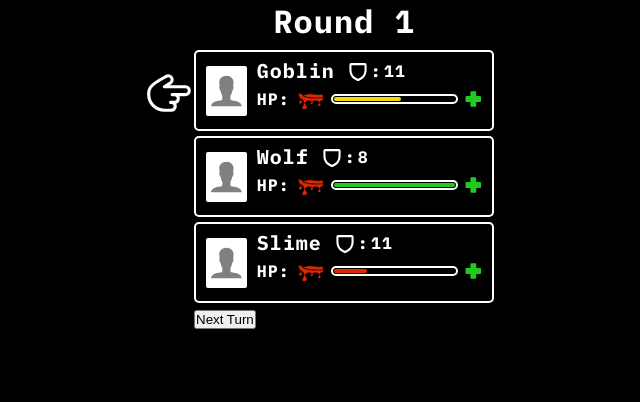
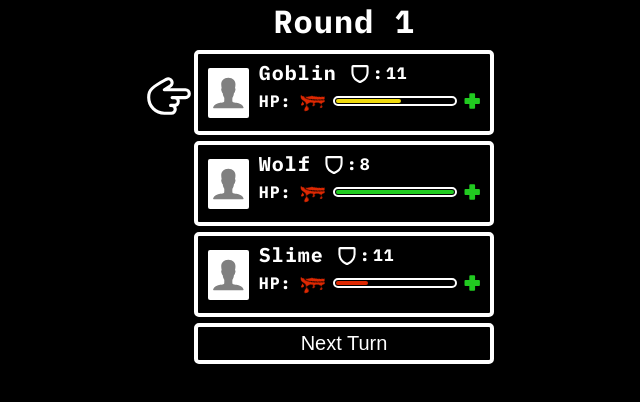
Before and after one commit to dreniff3/Combat-Tracker, a React (Vite) app in the folder frontend/: page / in a window 1280 px wide. Shown: the top 402 px of the page, without its empty margins (296-936 px from the left). Built offline with nearby package versions, Linux system fonts and the light colour scheme.

Commit message:
Add styles for button

```diff
--- a/frontend/src/index.css
+++ b/frontend/src/index.css
@@ -47,23 +47,35 @@ a:hover {
 
 }
 
-body {
-
-}
-
 h1 {
 
 }
 
 button {
+  width: 300px;
+  background-color: inherit;
+  color: inherit;
+  height: fit-content;
+  border-radius: 5px;
+  border: 4px solid #FFF;
+  padding: 5px 10px;
+  font-size: 20px;
+  /* transition: background-color 500ms, color 500ms; */
+}
 
+button:hover {
+  background-color: #1e1e1e;
+  color: #dadada;
 }
-button:hover {
 
-}
 button:focus,
 button:focus-visible {
 
+}
+
+button:active {
+  color: #000;
+  background-color: #FFF;
 }
 
 @media (prefers-color-scheme: light) {
@@ -86,13 +98,13 @@ button:focus-visible {
   display: flex;
   align-items: center;
   gap: 10px;
-  margin-bottom: 5px;
+  margin-bottom: 6px;
   background-color: inherit;
   color: inherit;
   width: 300px;
   height: fit-content;
   border-radius: 5px;
-  border: 2px solid #FFF;
+  border: 4px solid #FFF;
   padding: 5px 10px;
   font-size: 20px;
 }
```
